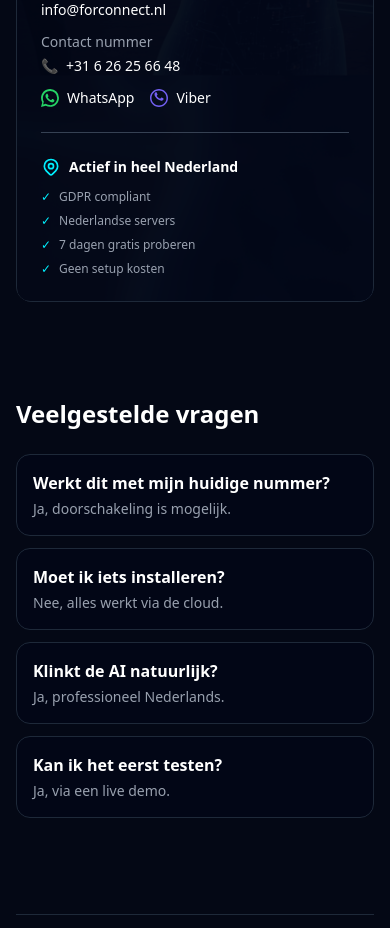
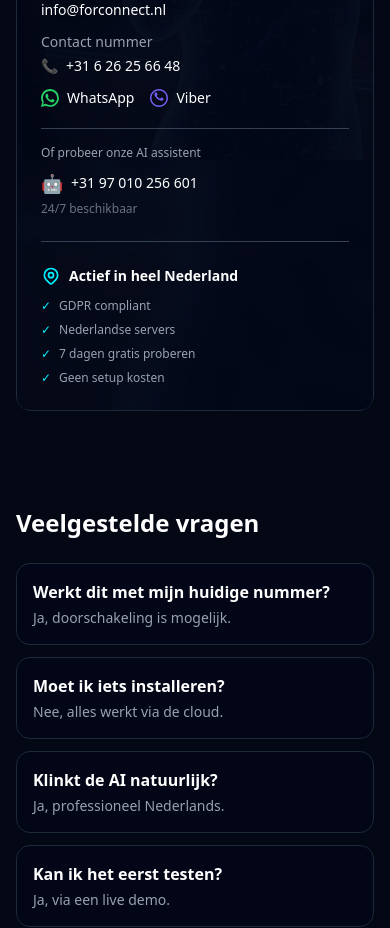
Before and after one commit to ForConnect/forconnect-site, a Next.js app: page / in a window 390 px wide. Shown: the part 4860-5788 px from the top of the page. Built offline with nearby package versions, Linux system fonts and the light colour scheme.

Commit message:
Add AI agent phone number to contact section

```diff
--- a/app/page.tsx
+++ b/app/page.tsx
@@ -667,6 +667,25 @@ export default function HomePage() {
                   </a>
                 </div>
 
+                {/* AI AGENT */}
+                <div className="mt-5 pt-4 border-t border-gray-700">
+                  <p className="text-xs text-gray-400 mb-2">
+                    {lang === 'nl' ? 'Of probeer onze AI assistent' : 'Or try our AI assistant'}
+                  </p>
+                  <div className="flex items-center gap-2 text-sm">
+                    <span className="text-lg">🤖</span>
+                    <a
+                      href="tel:+31970102566601"
+                      className="hover:text-[#00F0FF] transition"
+                    >
+                      +31 97 010 256 601
+                    </a>
+                  </div>
+                  <p className="text-xs text-gray-500 mt-1">
+                    {lang === 'nl' ? '24/7 beschikbaar' : '24/7 available'}
+                  </p>
+                </div>
+
                 {/* Trust Badges */}
                 <div className="mt-6 pt-6 border-t border-gray-700">
                   <div className="flex items-center gap-2 mb-3">
```
